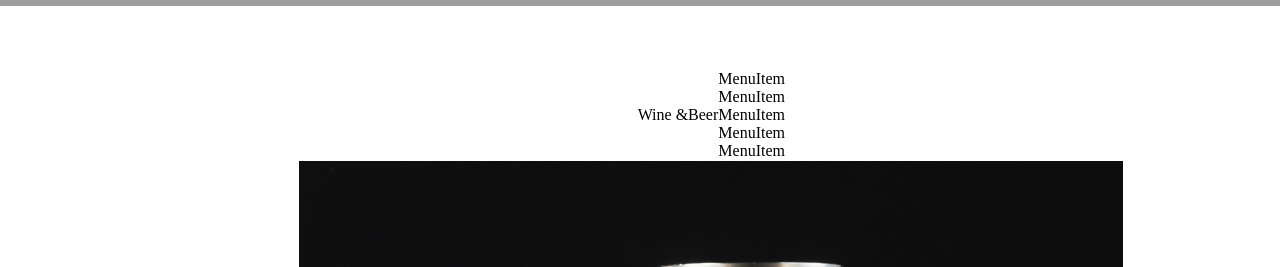
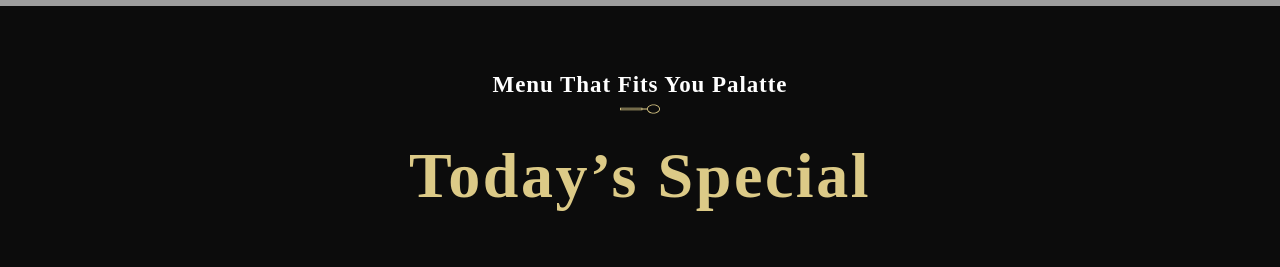
Before and after one commit to Nyakamba/gerich-restaurant, a React (Vite) app: page / in a window 1280 px wide. Shown: the part 2188-2455 px from the top of the page. Built offline with nearby package versions, Linux system fonts and the light colour scheme; grey boxes are pictures that could not be loaded; a web font is replaced by a local one.

Commit message:
SpecialMenu.css

```diff
--- a/src/container/Menu/SpecialMenu.css
+++ b/src/container/Menu/SpecialMenu.css
@@ -0,0 +1,18 @@
+.app__specialMenu{
+    flex-direction: column;
+    background: var(--color-black);
+}
+
+.app__specialMenu-title{
+  margin-bottom: 2rem;
+  text-align: center;
+}
+
+.app__specialMenu-menu{
+    width: 100%;
+    margin: 2rem 0;
+    display: flex;
+    justify-content: center;
+    align-items: flex-start;
+    flex-direction: row;
+}
```
